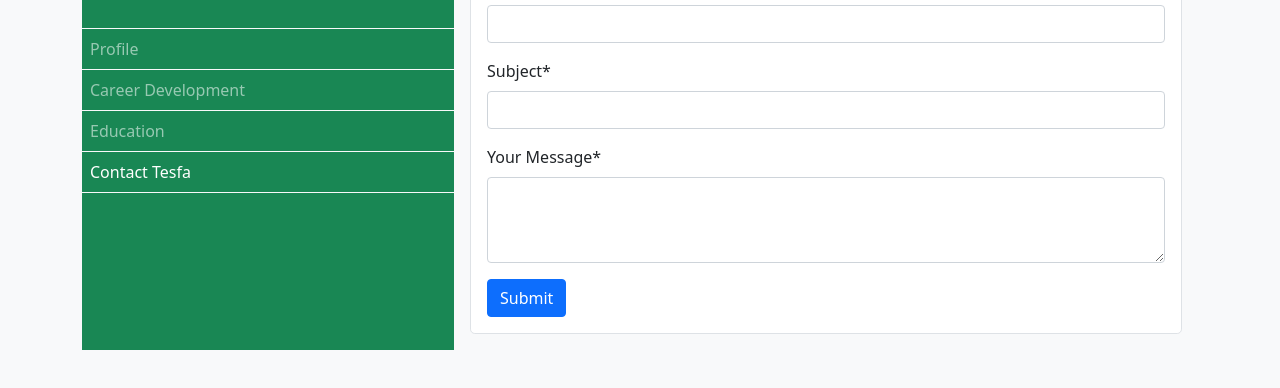
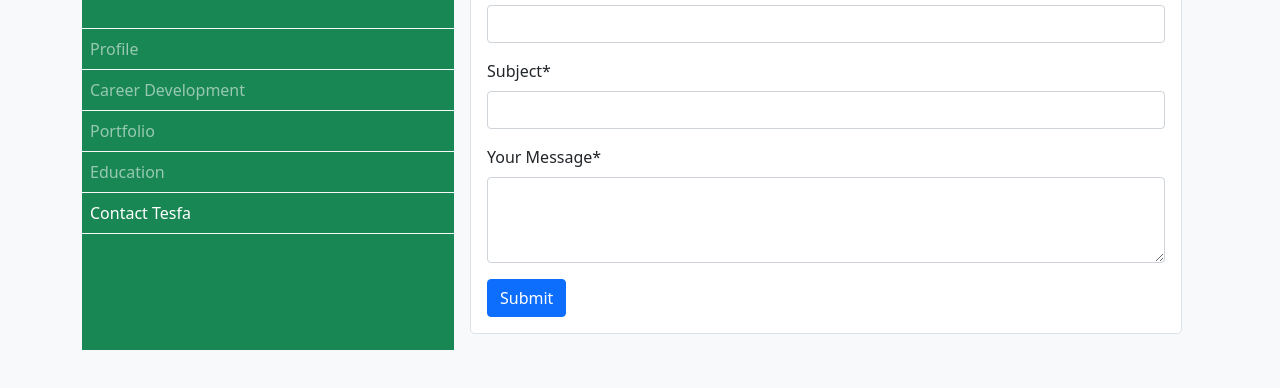
Before and after one commit to Tesfa-Worku/Portfolio, a plain HTML site: page contact.html in a window 1280 px wide. Shown: the part 116-504 px from the top of the page. Drawn offline with nearby package versions, Linux system fonts and the light colour scheme.

Commit message:
chore(contact): add portfolio link

```diff
--- a/contact.html
+++ b/contact.html
@@ -30,6 +30,9 @@
                                     </li>
                                     <li class="nav-item border-light border-bottom">
                                         <a class="nav-link" href="career-development.html">Career Development</a>
+                                    </li>
+                                    <li class="nav-item border-light border-bottom">
+                                        <a class="nav-link" href="portfolio.html">Portfolio</a>
                                     </li>
                                     <li class="nav-item border-light border-bottom">
                                         <a class="nav-link" href="education.html">Education</a>
```
